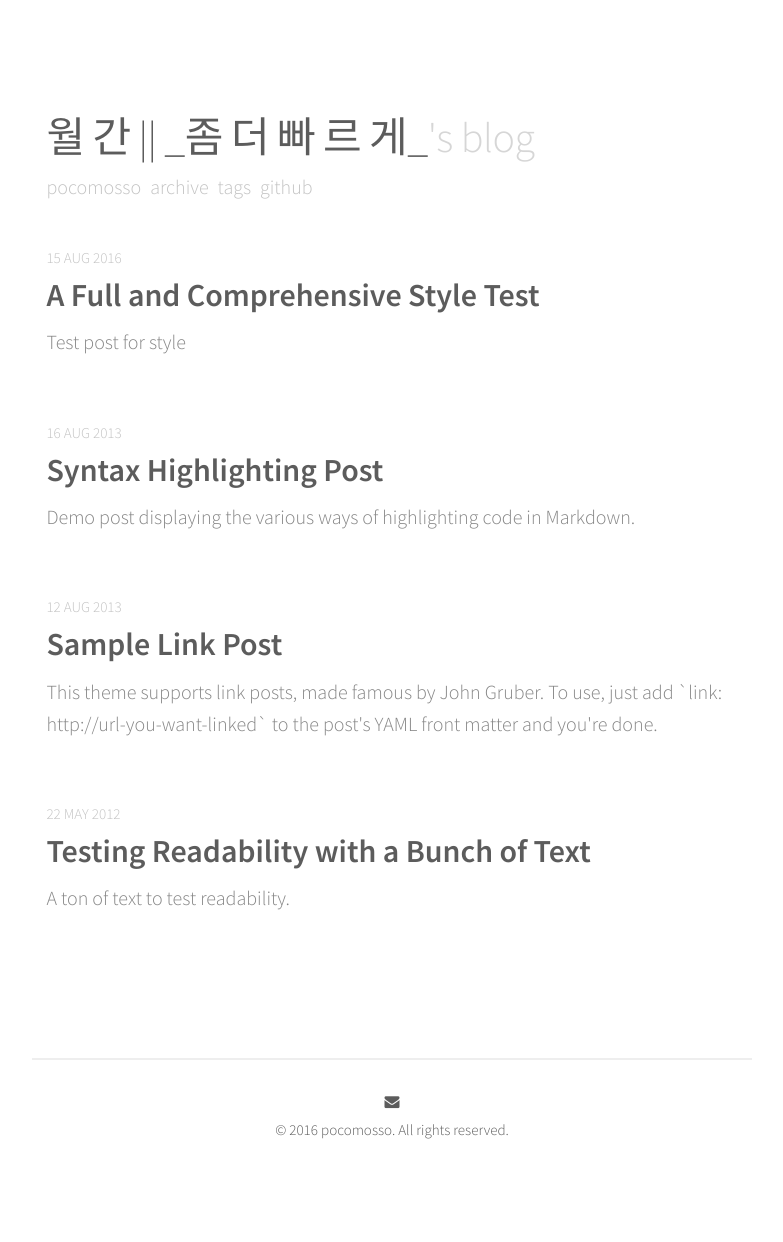
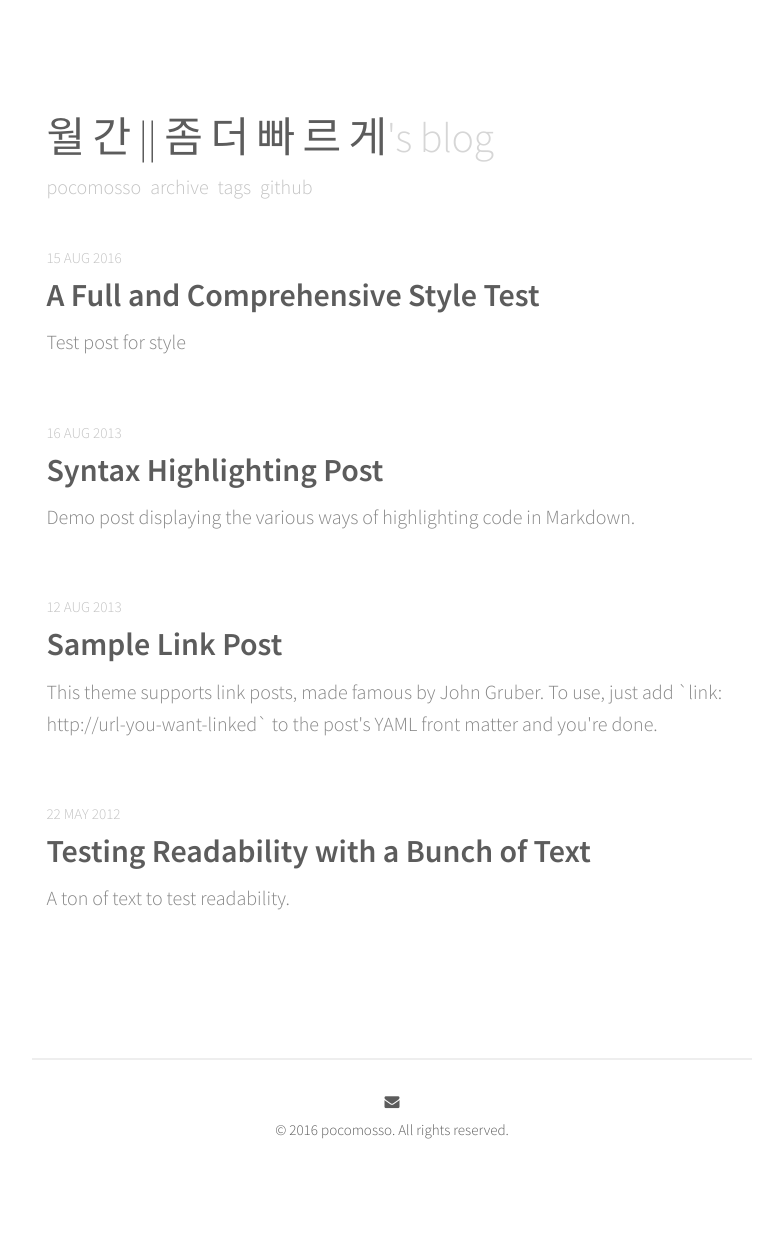
Before and after one commit to aweekj/Kiko-plus, a Jekyll site: the page built from index.html, in a window 1280 px wide. Shown: the whole page, without its empty margins (248-1031 px from the left). Built offline with Jekyll 4.4.1, drawn with Linux system fonts in a browser that asks for light colours; nearby versions of some CDN libraries; the list of posts is cut into pages by our own code.

```diff
--- a/_config.yml
+++ b/_config.yml
@@ -3,7 +3,7 @@
 # # # # # # # # # # # # #
 
 # Basic
-name:               "월 간 || _좀 더 빠 르 게_"
+name:               "월 간 || 좀 더 빠 르 게"
 
 
 
```
